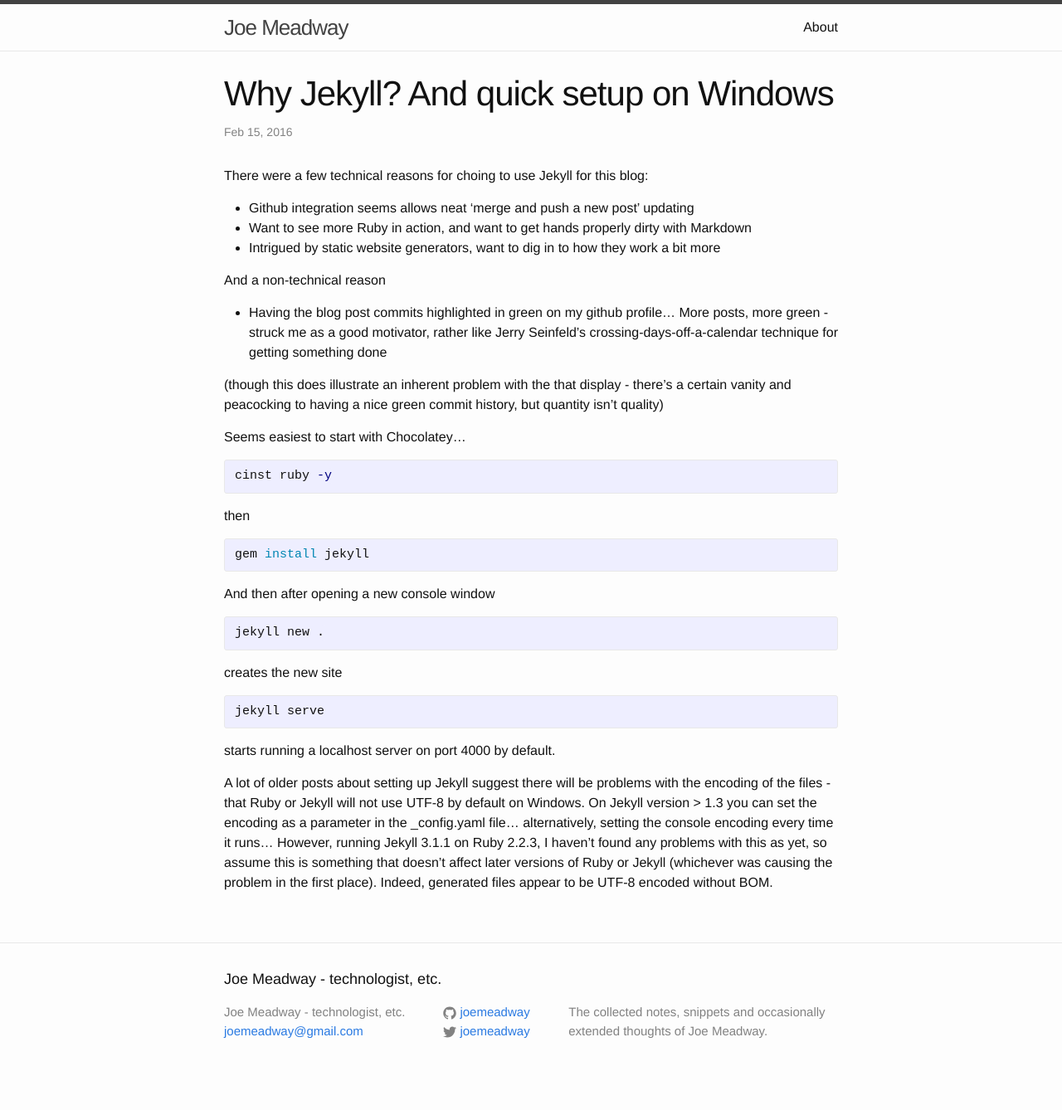
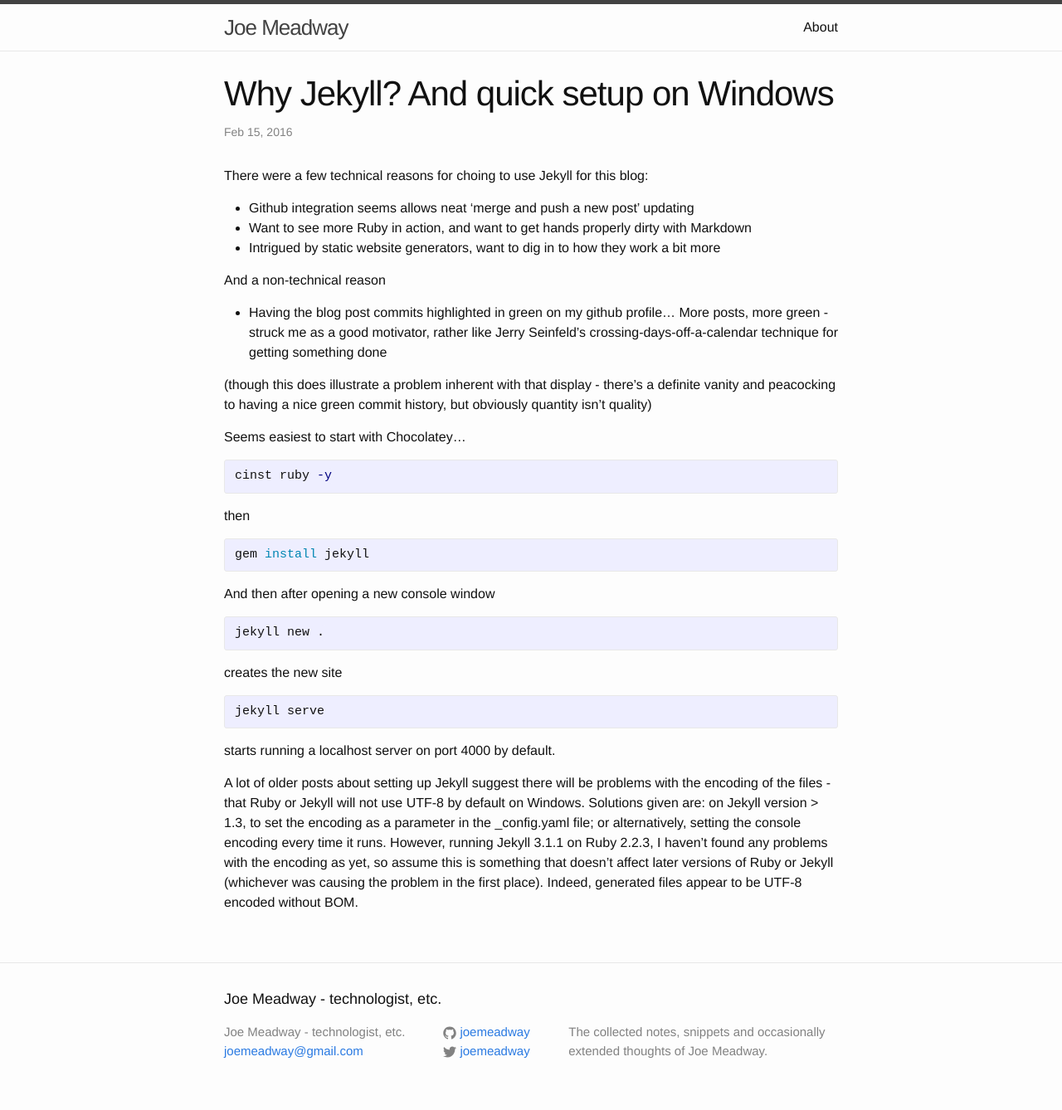
Before and after one commit to joemeadway/joemeadway.github.io, a Jekyll site: the page built from _posts/2016-02-15-creating-jekyll-site-on-windows.markdown, in a window 1280 px wide. Shown: the whole page at 83% size. Built offline with Jekyll 4.4.1, drawn with Linux system fonts in a browser that asks for light colours; before the commit the page ends 1314 px from its top, so only the background shows below that.

Commit message:
fixed typos

```diff
--- a/_posts/2016-02-15-creating-jekyll-site-on-windows.markdown
+++ b/_posts/2016-02-15-creating-jekyll-site-on-windows.markdown
@@ -16,7 +16,7 @@
 
 - Having the blog post commits highlighted in green on my github profile... More posts, more green - struck me as a good motivator, rather like Jerry Seinfeld's crossing-days-off-a-calendar technique for getting something done
 
-(though this does illustrate an inherent problem with the that display - there's a certain vanity and peacocking to having a nice green commit history, but quantity isn't quality)
+(though this does illustrate a problem inherent with that display - there's a definite vanity and peacocking to having a nice green commit history, but obviously quantity isn't quality)
 
 Seems easiest to start with Chocolatey...
 {% highlight shell %}
@@ -37,4 +37,4 @@
 {% endhighlight %}
 starts running a localhost server on port 4000 by default.
 
-A lot of older posts about setting up Jekyll suggest there will be problems with the encoding of the files - that Ruby or Jekyll will not use UTF-8 by default on Windows. On Jekyll version > 1.3 you can set the encoding as a parameter in the _config.yaml file... alternatively, setting the console encoding every time it runs... However, running Jekyll 3.1.1 on Ruby 2.2.3, I haven't found any problems with this as yet, so assume this is something that doesn't affect later versions of Ruby or Jekyll (whichever was causing the problem in the first place). Indeed, generated files appear to be UTF-8 encoded without BOM.
+A lot of older posts about setting up Jekyll suggest there will be problems with the encoding of the files - that Ruby or Jekyll will not use UTF-8 by default on Windows. Solutions given are: on Jekyll version > 1.3, to set the encoding as a parameter in the _config.yaml file; or alternatively, setting the console encoding every time it runs. However, running Jekyll 3.1.1 on Ruby 2.2.3, I haven't found any problems with the encoding as yet, so assume this is something that doesn't affect later versions of Ruby or Jekyll (whichever was causing the problem in the first place). Indeed, generated files appear to be UTF-8 encoded without BOM.
```
